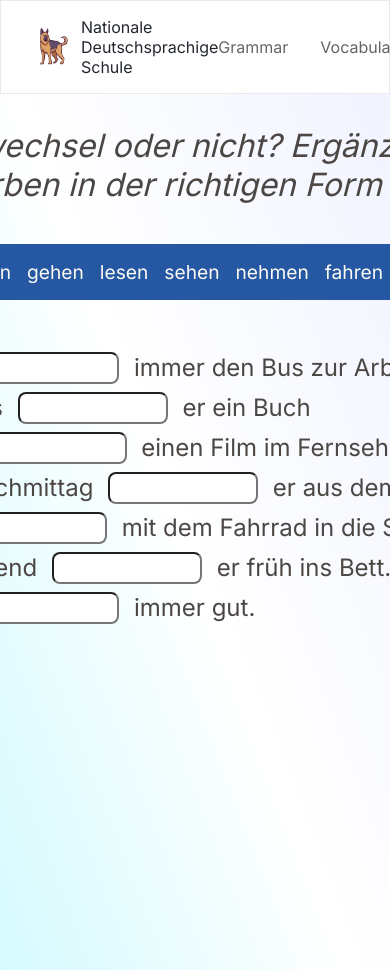
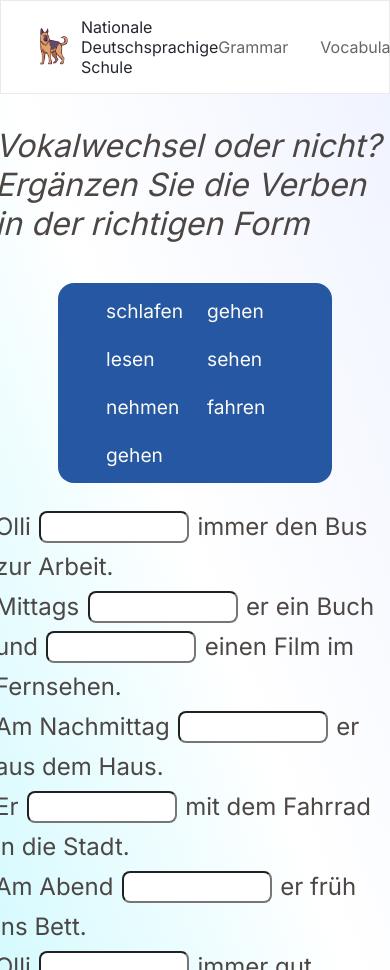
Before and after one commit to mishin78/nGls, a Next.js app: page /grammar/elementary/test1 in a window 390 px wide. Built offline with nearby package versions, Linux system fonts and the light colour scheme.

Commit message:
grammar a1 test1 for mobile

```diff
--- a/app/styles.sass
+++ b/app/styles.sass
@@ -630,3 +630,28 @@ main
             color: #4C4744
         input:focus
             outline: none
+
+
+
+
+
+
+
+
+
+
+
+
+@media screen and ( max-width:  685px)
+    .test1
+        width: 400px
+        .writingTest
+            gap: 1.5rem
+            .variants
+                display: grid
+                grid-template-columns: repeat(2, 1fr)
+                gap: 1.5rem
+                padding: 1rem 3rem
+            .text
+                input
+                    margin-inline: 0.1rem
```
